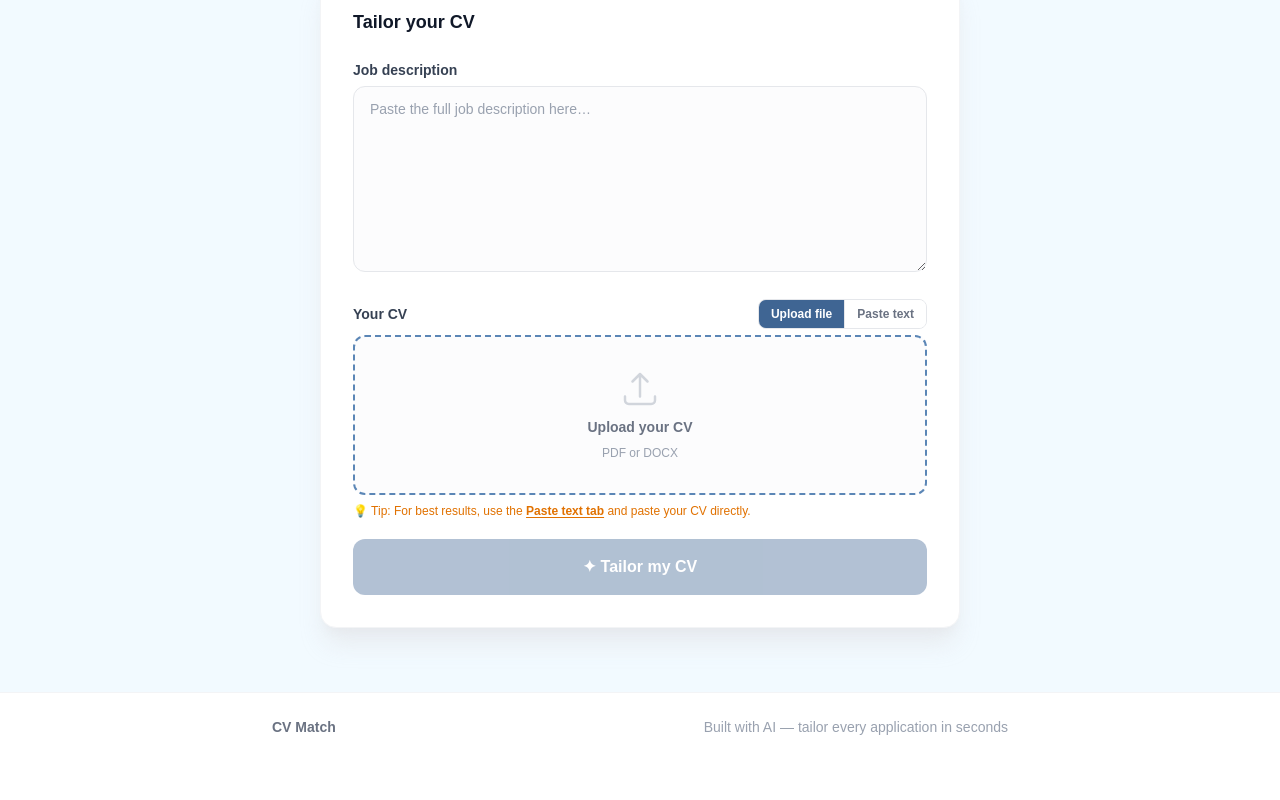
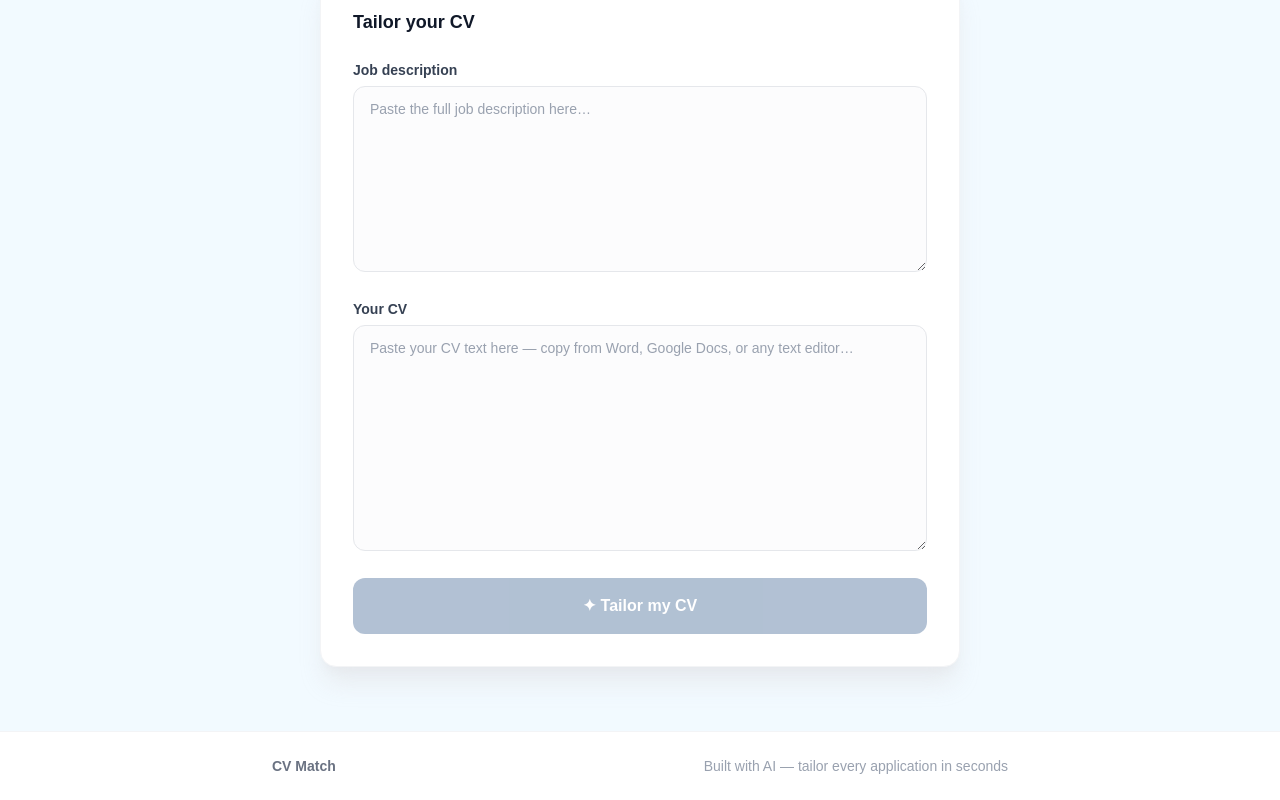
Before and after one commit to Muj-04/CV-Match, a Next.js app: page / in a window 1280 px wide. Shown: the part 1005-1805 px from the top of the page. Before the commit the page ends 1766 px from the top, so only its background shows below. Built offline with nearby package versions, Linux system fonts and the light colour scheme.

Commit message:
Remove file upload: paste-only input, strip all PDF/DOCX parsing

```diff
--- a/app/api/tailor/route.ts
+++ b/app/api/tailor/route.ts
@@ -2,114 +2,6 @@ import { NextRequest, NextResponse } from "next/server";
 import OpenAI from "openai";
 
 export const maxDuration = 10;
-
-// Zero-dependency PDF text extraction.
-// Handles both PDF literal strings (text) and hex strings <4A6F...>,
-// including UTF-16 BE (the encoding Word/Google Docs use for Unicode text).
-function extractRawPdfText(buffer: Buffer): string {
-  const raw = buffer.toString("latin1");
-  const texts: string[] = [];
-
-  // Decode a PDF literal string — handles octal \ddd and common escapes.
-  function decodeLiteral(s: string): string {
-    return s
-      .replace(/\\(\d{1,3})/g, (_, oct) =>
-        String.fromCharCode(parseInt(oct, 8))
-      )
-      .replace(/\\n/g, " ")
-      .replace(/\\r/g, " ")
-      .replace(/\\t/g, " ")
-      .replace(/\\\(/g, "(")
-      .replace(/\\\)/g, ")")
-      .replace(/\\\\/g, "\\");
-  }
-
-  // Decode a PDF hex string — handles plain ASCII, Latin-1, and UTF-16 BE.
-  // Modern PDFs from Word / Google Docs store Unicode text as <FEFF...>.
-  function decodeHex(hex: string): string {
-    const h = hex.replace(/\s/g, "");
-    if (!h) return "";
-    // UTF-16 BE with BOM (FEFF) — most common for non-ASCII names & emails
-    if (h.startsWith("FEFF") || h.startsWith("feff")) {
-      let out = "";
-      for (let i = 4; i + 3 < h.length; i += 4) {
-        const cp = parseInt(h.slice(i, i + 4), 16);
-        if (cp > 0) out += String.fromCodePoint(cp);
-      }
-      return out;
-    }
-    // Plain single-byte hex
-    let out = "";
-    for (let i = 0; i + 1 < h.length; i += 2) {
-      const byte = parseInt(h.slice(i, i + 2), 16);
-      if (byte >= 0x20) out += String.fromCharCode(byte);
-    }
-    return out;
-  }
-
-  // Primary pass: extract all strings from BT … ET drawing blocks.
-  // Match both (literal) and <hex> forms.
-  const btEt = /BT([\s\S]*?)ET/g;
-  let block: RegExpExecArray | null;
-  while ((block = btEt.exec(raw)) !== null) {
-    const strPattern =
-      /\(([^)\\]*(?:\\[\s\S][^)\\]*)*)\)|<([0-9a-fA-F\s]{4,})>/g;
-    let s: RegExpExecArray | null;
-    while ((s = strPattern.exec(block[1])) !== null) {
-      const text = (
-        s[1] !== undefined ? decodeLiteral(s[1]) : decodeHex(s[2])
-      ).trim();
-      // Skip pure numbers (positioning operands like "12.5")
-      if (text && !/^\d+(\.\d+)?$/.test(text)) texts.push(text);
-    }
-  }
-
-  // Fallback: if the BT/ET pass came up short (compressed / unusual PDF),
-  // grab any run of 5+ printable ASCII characters from the raw bytes.
-  if (texts.join("").replace(/\s/g, "").length < 100) {
-    texts.length = 0;
-    const printable = /[ -~\t\r\n]{5,}/g;
-    let m: RegExpExecArray | null;
-    while ((m = printable.exec(raw)) !== null) {
-      const chunk = m[0].trim();
-      if (chunk.length >= 5) texts.push(chunk);
-    }
-  }
-
-  return texts.join(" ").replace(/\s+/g, " ").trim();
-}
-
-// Returns true when extracted text is too short or looks like PDF binary
-// artefacts rather than real CV content.
-function looksLikeGarbage(text: string): boolean {
-  const nonSpace = text.replace(/\s/g, "");
-  if (nonSpace.length < 200) return true;
-  // Fewer than 40 % alphabetic characters → mostly numbers / symbols / binary
-  const alphaCount = (text.match(/[a-zA-Z]/g) ?? []).length;
-  return alphaCount / nonSpace.length < 0.4;
-}
-
-async function extractText(file: File): Promise<string> {
-  const arrayBuffer = await file.arrayBuffer();
-  const buffer = Buffer.from(arrayBuffer);
-  const name = file.name.toLowerCase();
-
-  if (name.endsWith(".pdf") || file.type === "application/pdf") {
-    return extractRawPdfText(buffer);
-  }
-
-  if (
-    name.endsWith(".docx") ||
-    file.type ===
-      "application/vnd.openxmlformats-officedocument.wordprocessingml.document"
-  ) {
-    const { default: mammoth } = await import("mammoth");
-    const result = await mammoth.extractRawText({ buffer });
-    return result.value.trim();
-  }
-
-  throw new Error("Unsupported file type. Please upload a PDF or DOCX file.");
-}
 
 export async function POST(req: NextRequest) {
   const apiKey = process.env.GROQ_API_KEY;
@@ -128,7 +20,6 @@ export async function POST(req: NextRequest) {
   }
 
   const jobDescription = formData.get("jobDescription");
-  const cvFile = formData.get("cv");
   const cvText = formData.get("cvText");
 
   if (typeof jobDescription !== "string" || !jobDescription.trim()) {
@@ -138,32 +29,9 @@ export async function POST(req: NextRequest) {
     );
   }
 
-  // Accept either a pasted CV text string or an uploaded file
-  let cvContent: string;
-
-  if (typeof cvText === "string" && cvText.trim()) {
-    cvContent = cvText.trim();
-  } else if (cvFile instanceof File) {
-    try {
-      cvContent = await extractText(cvFile);
-    } catch (err) {
-      const message =
-        err instanceof Error ? err.message : "Could not read the file.";
-      return NextResponse.json({ error: message }, { status: 422 });
-    }
-
-    if (looksLikeGarbage(cvContent)) {
-      return NextResponse.json(
-        {
-          error:
-            "We couldn't read your PDF clearly. Please use the Paste text tab and paste your CV directly for best results.",
-        },
-        { status: 422 }
-      );
-    }
-  } else {
+  if (typeof cvText !== "string" || !cvText.trim()) {
     return NextResponse.json(
-      { error: "Please upload a CV file or paste your CV text." },
+      { error: "Please paste your CV text." },
       { status: 400 }
     );
   }
@@ -198,7 +66,7 @@ ${jobDescription}
 
 ---
 ORIGINAL CV:
-${cvContent}`,
+${cvText.trim()}`,
         },
       ],
     });
--- a/app/page.tsx
+++ b/app/page.tsx
@@ -5,20 +5,16 @@ import ReactMarkdown from "react-markdown";
 
 export default function Home() {
   const [jobDescription, setJobDescription] = useState("");
-  const [cvFile, setCvFile] = useState<File | null>(null);
-  const [cvMode, setCvMode] = useState<"upload" | "paste">("upload");
-  const [cvPastedText, setCvPastedText] = useState("");
+  const [cvText, setCvText] = useState("");
   const [result, setResult] = useState("");
   const [loading, setLoading] = useState(false);
   const [error, setError] = useState("");
   const [copied, setCopied] = useState(false);
-  const fileInputRef = useRef<HTMLInputElement>(null);
   const resultRef = useRef<HTMLDivElement>(null);
 
   async function handleSubmit(e: React.FormEvent) {
     e.preventDefault();
-    const cvReady = cvMode === "upload" ? !!cvFile : cvPastedText.trim().length > 0;
-    if (!jobDescription.trim() || !cvReady) return;
+    if (!jobDescription.trim() || !cvText.trim()) return;
 
     setLoading(true);
     setError("");
@@ -27,11 +23,7 @@ export default function Home() {
     try {
       const body = new FormData();
       body.append("jobDescription", jobDescription);
-      if (cvMode === "paste") {
-        body.append("cvText", cvPastedText.trim());
-      } else if (cvFile) {
-        body.append("cv", cvFile);
-      }
+      body.append("cvText", cvText.trim());
 
       const res = await fetch("/api/tailor", { method: "POST", body });
 
@@ -45,12 +37,7 @@ export default function Home() {
         }
       }
 
-      if (!res.ok) {
-        const msg = data.error ?? `Server error (${res.status})`;
-        // Auto-switch to paste mode so the user can act immediately
-        if (msg.includes("Paste text tab")) setCvMode("paste");
-        throw new Error(msg);
-      }
+      if (!res.ok) throw new Error(data.error ?? `Server error (${res.status})`);
       setResult(data.result ?? "");
     } catch (err) {
       setError(err instanceof Error ? err.message : "Something went wrong.");
@@ -210,96 +197,24 @@ export default function Home() {
               />
             </div>
 
-            {/* CV — upload or paste */}
+            {/* CV text */}
             <div>
-              <div className="flex items-center justify-between mb-1.5">
-                <label className="block text-sm font-semibold text-gray-700">
+              <label className="block text-sm font-semibold text-gray-700 mb-1.5">
                 Your CV
               </label>
-                {/* Mode toggle */}
-                <div className="flex rounded-lg border border-gray-200 overflow-hidden text-xs font-semibold">
-                  <button
-                    type="button"
-                    onClick={() => setCvMode("upload")}
-                    className={`px-3 py-1.5 transition-colors ${
-                      cvMode === "upload"
-                        ? "bg-[#3f6593] text-white"
-                        : "bg-white text-gray-500 hover:text-gray-700"
-                    }`}
-                  >
-                    Upload file
-                  </button>
-                  <button
-                    type="button"
-                    onClick={() => setCvMode("paste")}
-                    className={`px-3 py-1.5 transition-colors border-l border-gray-200 ${
-                      cvMode === "paste"
-                        ? "bg-[#3f6593] text-white"
-                        : "bg-white text-gray-500 hover:text-gray-700"
-                    }`}
-                  >
-                    Paste text
-                  </button>
-                </div>
-              </div>
-
-              {cvMode === "upload" ? (
-                <>
-                  <button
-                    type="button"
-                    onClick={() => fileInputRef.current?.click()}
-                    className="group w-full rounded-xl border-2 border-dashed border-[#5b86b6] bg-gray-50/50 px-4 py-8 text-center hover:border-[#3f6593] hover:bg-[#c0e6fd]/20 transition-all"
-                  >
-                    {cvFile ? (
-                      <div className="flex flex-col items-center gap-2">
-                        <svg className="h-9 w-9 text-[#3f6593]" fill="none" viewBox="0 0 24 24" stroke="currentColor" strokeWidth={1.5}>
-                          <path strokeLinecap="round" strokeLinejoin="round" d="M19.5 14.25v-2.625a3.375 3.375 0 00-3.375-3.375h-1.5A1.125 1.125 0 0113.5 7.125v-1.5a3.375 3.375 0 00-3.375-3.375H8.25m0 12.75h7.5m-7.5 3H12M10.5 2.25H5.625c-.621 0-1.125.504-1.125 1.125v17.25c0 .621.504 1.125 1.125 1.125h12.75c.621 0 1.125-.504 1.125-1.125V11.25a9 9 0 00-9-9z" />
-                        </svg>
-                        <span className="text-sm font-semibold text-gray-800">{cvFile.name}</span>
-                        <span className="text-xs text-gray-400">Click to change</span>
-                      </div>
-                    ) : (
-                      <div className="flex flex-col items-center gap-2">
-                        <svg className="h-10 w-10 text-gray-300 group-hover:text-[#5b86b6] transition-colors" fill="none" viewBox="0 0 24 24" stroke="currentColor" strokeWidth={1.5}>
-                          <path strokeLinecap="round" strokeLinejoin="round" d="M3 16.5v2.25A2.25 2.25 0 005.25 21h13.5A2.25 2.25 0 0021 18.75V16.5m-13.5-9L12 3m0 0l4.5 4.5M12 3v13.5" />
-                        </svg>
-                        <span className="text-sm font-semibold text-gray-500 group-hover:text-[#3f6593] transition-colors">
-                          Upload your CV
-                        </span>
-                        <span className="text-xs text-gray-400">PDF or DOCX</span>
-                      </div>
-                    )}
-                  </button>
-                  <input
-                    ref={fileInputRef}
-                    type="file"
-                    accept=".pdf,.docx,application/pdf,application/vnd.openxmlformats-officedocument.wordprocessingml.document"
-                    className="hidden"
-                    onChange={(e) => setCvFile(e.target.files?.[0] ?? null)}
-                  />
-                  <p className="mt-2 text-xs text-amber-600">
-                    💡 Tip: For best results, use the <button type="button" onClick={() => setCvMode("paste")} className="font-semibold underline underline-offset-2 hover:text-amber-700">Paste text tab</button> and paste your CV directly.
-                  </p>
-                </>
-              ) : (
               <textarea
-                  value={cvPastedText}
-                  onChange={(e) => setCvPastedText(e.target.value)}
+                value={cvText}
+                onChange={(e) => setCvText(e.target.value)}
                 placeholder="Paste your CV text here — copy from Word, Google Docs, or any text editor…"
                 rows={10}
                 className="w-full rounded-xl border border-gray-200 bg-gray-50/50 px-4 py-3 text-sm text-gray-900 placeholder-gray-400 focus:border-[#5b86b6] focus:bg-white focus:outline-none focus:ring-3 focus:ring-[#3f6593]/15 resize-y transition-all"
               />
-              )}
             </div>
 
             {/* Submit */}
             <button
               type="submit"
-              disabled={
-                !jobDescription.trim() ||
-                (cvMode === "upload" ? !cvFile : !cvPastedText.trim()) ||
-                loading
-              }
+              disabled={!jobDescription.trim() || !cvText.trim() || loading}
               className="w-full rounded-xl bg-[#3f6593] px-6 py-4 text-base font-bold text-white shadow-lg shadow-[#3f6593]/30 hover:bg-[#1b3554] hover:shadow-[#1b3554]/40 disabled:opacity-40 disabled:cursor-not-allowed disabled:shadow-none transition-all"
             >
               {loading ? "Tailoring your CV…" : "✦  Tailor my CV"}
--- a/next.config.ts
+++ b/next.config.ts
@@ -1,7 +1,7 @@
 import type { NextConfig } from "next";
 
 const nextConfig: NextConfig = {
-  serverExternalPackages: ["mammoth"],
+  serverExternalPackages: [],
 };
 
 export default nextConfig;
--- a/package.json
+++ b/package.json
@@ -9,7 +9,6 @@
   },
   "dependencies": {
     "@tailwindcss/typography": "^0.5.19",
-    "mammoth": "^1.12.0",
     "next": "16.2.4",
     "openai": "^6.35.0",
     "react": "19.2.4",
```
Also changed, not shown: 1 other file (tests, documents, lock files or other folders). Lines whose indentation alone changed are shown as unchanged.
